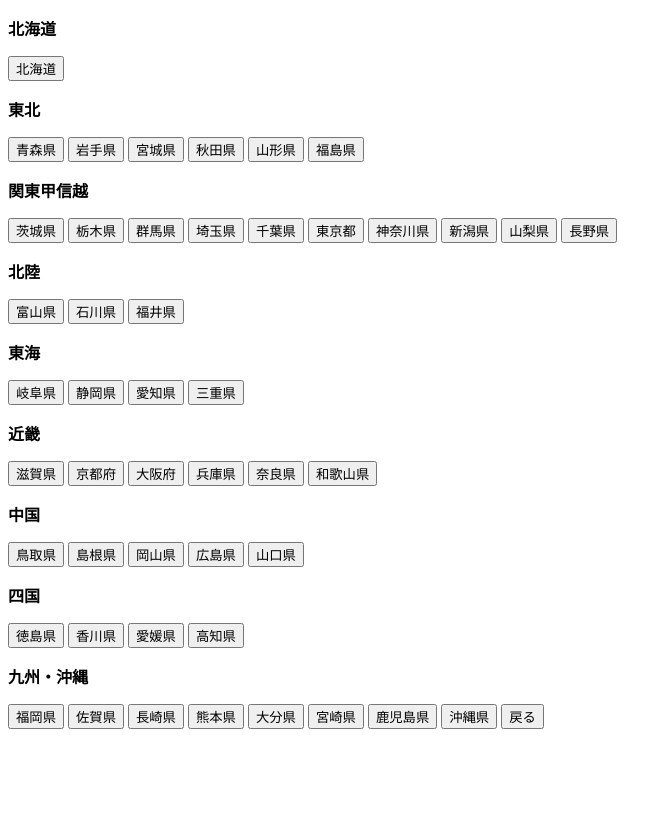
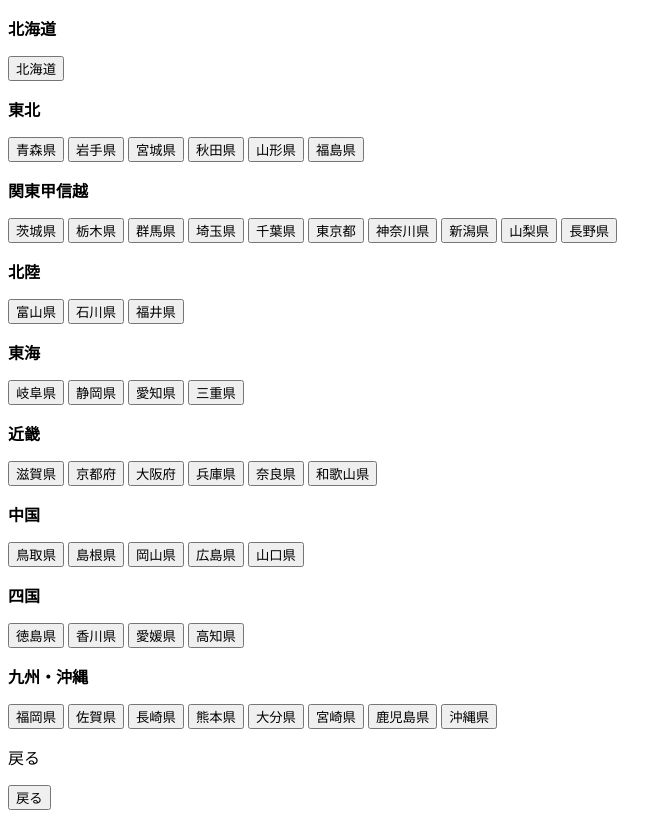
Before and after one commit to takiyuki555/-, a plain HTML site: page common/select_pref.html in a window 1280 px wide. Shown: the whole page, without its empty margins (0-672 px from the left). Drawn offline with Linux system fonts and the light colour scheme.

Commit message:
Update select_pref.html

```diff
--- a/common/select_pref.html
+++ b/common/select_pref.html
@@ -70,7 +70,7 @@
     <button type="button" name="宮崎県" value="九州・沖縄">宮崎県</button>
     <button type="button" name="鹿児島県" value="九州・沖縄">鹿児島県</button>
     <button type="button" name="沖縄県" value="九州・沖縄">沖縄県</button>
-
+    <p>戻る</p>
     <button type="button" onclick="history.back()">戻る</button>
 </body>
 </html>
```
